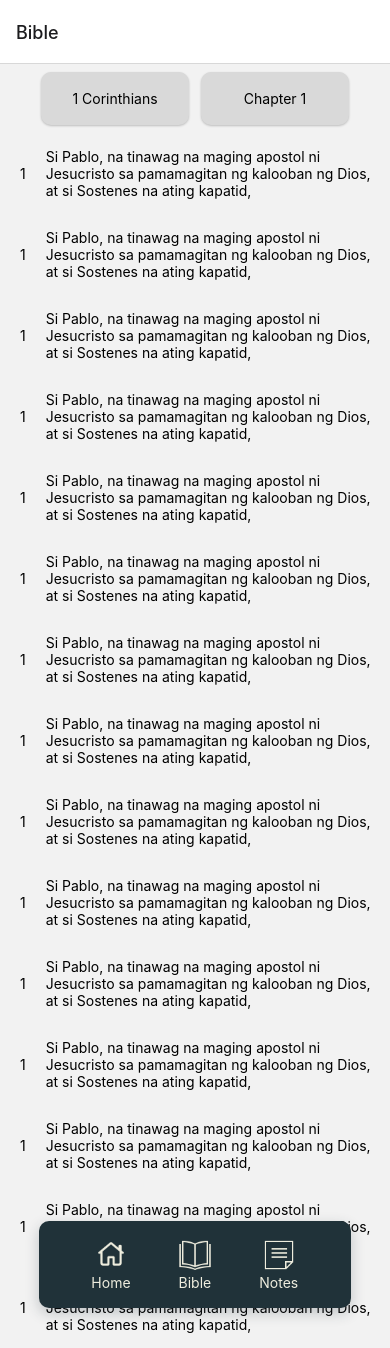
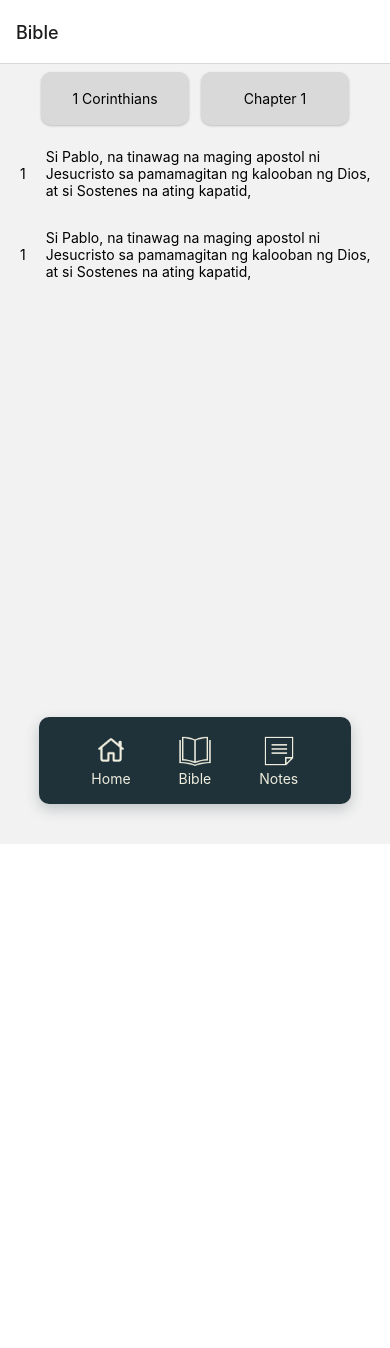
Before and after one commit to halourd/bible-app, a React Native app: screen /Bible in a window 390 px wide. After the commit the page ends 844 px from the top, so only its background shows below. Built offline with nearby package versions, Linux system fonts and the light colour scheme.

Commit message:
delete other sample verse

```diff
--- a/screens/Bible.js
+++ b/screens/Bible.js
@@ -45,136 +45,6 @@ export default class Bible extends Component {
                             </Text>
                         </View>
                     </View>
-                    <View style={style.VerseViewContainer}>
-                        <View style={style.verseNumber}>
-                            <Text>1</Text>
-                        </View>
-                        <View style={style.verseText}>
-                            <Text>
-                                Si Pablo, na tinawag na maging apostol ni Jesucristo sa pamamagitan ng kalooban ng Dios, at si Sostenes na ating kapatid,
-                            </Text>
-                        </View>
-                    </View>
-                    <View style={style.VerseViewContainer}>
-                        <View style={style.verseNumber}>
-                            <Text>1</Text>
-                        </View>
-                        <View style={style.verseText}>
-                            <Text>
-                                Si Pablo, na tinawag na maging apostol ni Jesucristo sa pamamagitan ng kalooban ng Dios, at si Sostenes na ating kapatid,
-                            </Text>
-                        </View>
-                    </View>
-                    <View style={style.VerseViewContainer}>
-                        <View style={style.verseNumber}>
-                            <Text>1</Text>
-                        </View>
-                        <View style={style.verseText}>
-                            <Text>
-                                Si Pablo, na tinawag na maging apostol ni Jesucristo sa pamamagitan ng kalooban ng Dios, at si Sostenes na ating kapatid,
-                            </Text>
-                        </View>
-                    </View>
-                    <View style={style.VerseViewContainer}>
-                        <View style={style.verseNumber}>
-                            <Text>1</Text>
-                        </View>
-                        <View style={style.verseText}>
-                            <Text>
-                                Si Pablo, na tinawag na maging apostol ni Jesucristo sa pamamagitan ng kalooban ng Dios, at si Sostenes na ating kapatid,
-                            </Text>
-                        </View>
-                    </View>
-                    <View style={style.VerseViewContainer}>
-                        <View style={style.verseNumber}>
-                            <Text>1</Text>
-                        </View>
-                        <View style={style.verseText}>
-                            <Text>
-                                Si Pablo, na tinawag na maging apostol ni Jesucristo sa pamamagitan ng kalooban ng Dios, at si Sostenes na ating kapatid,
-                            </Text>
-                        </View>
-                    </View>
-                    <View style={style.VerseViewContainer}>
-                        <View style={style.verseNumber}>
-                            <Text>1</Text>
-                        </View>
-                        <View style={style.verseText}>
-                            <Text>
-                                Si Pablo, na tinawag na maging apostol ni Jesucristo sa pamamagitan ng kalooban ng Dios, at si Sostenes na ating kapatid,
-                            </Text>
-                        </View>
-                    </View>
-                    <View style={style.VerseViewContainer}>
-                        <View style={style.verseNumber}>
-                            <Text>1</Text>
-                        </View>
-                        <View style={style.verseText}>
-                            <Text>
-                                Si Pablo, na tinawag na maging apostol ni Jesucristo sa pamamagitan ng kalooban ng Dios, at si Sostenes na ating kapatid,
-                            </Text>
-                        </View>
-                    </View>
-                    <View style={style.VerseViewContainer}>
-                        <View style={style.verseNumber}>
-                            <Text>1</Text>
-                        </View>
-                        <View style={style.verseText}>
-                            <Text>
-                                Si Pablo, na tinawag na maging apostol ni Jesucristo sa pamamagitan ng kalooban ng Dios, at si Sostenes na ating kapatid,
-                            </Text>
-                        </View>
-                    </View>
-                    <View style={style.VerseViewContainer}>
-                        <View style={style.verseNumber}>
-                            <Text>1</Text>
-                        </View>
-                        <View style={style.verseText}>
-                            <Text>
-                                Si Pablo, na tinawag na maging apostol ni Jesucristo sa pamamagitan ng kalooban ng Dios, at si Sostenes na ating kapatid,
-                            </Text>
-                        </View>
-                    </View>
-                    <View style={style.VerseViewContainer}>
-                        <View style={style.verseNumber}>
-                            <Text>1</Text>
-                        </View>
-                        <View style={style.verseText}>
-                            <Text>
-                                Si Pablo, na tinawag na maging apostol ni Jesucristo sa pamamagitan ng kalooban ng Dios, at si Sostenes na ating kapatid,
-                            </Text>
-                        </View>
-                    </View>
-                    <View style={style.VerseViewContainer}>
-                        <View style={style.verseNumber}>
-                            <Text>1</Text>
-                        </View>
-                        <View style={style.verseText}>
-                            <Text>
-                                Si Pablo, na tinawag na maging apostol ni Jesucristo sa pamamagitan ng kalooban ng Dios, at si Sostenes na ating kapatid,
-                            </Text>
-                        </View>
-                    </View>
-                    <View style={style.VerseViewContainer}>
-                        <View style={style.verseNumber}>
-                            <Text>1</Text>
-                        </View>
-                        <View style={style.verseText}>
-                            <Text>
-                                Si Pablo, na tinawag na maging apostol ni Jesucristo sa pamamagitan ng kalooban ng Dios, at si Sostenes na ating kapatid,
-                            </Text>
-                        </View>
-                    </View>
-                    <View style={style.VerseViewContainer}>
-                        <View style={style.verseNumber}>
-                            <Text>1</Text>
-                        </View>
-                        <View style={style.verseText}>
-                            <Text>
-                                Si Pablo, na tinawag na maging apostol ni Jesucristo sa pamamagitan ng kalooban ng Dios, at si Sostenes na ating kapatid,
-                            </Text>
-                        </View>
-                    </View>
 
                 </ScrollView>
 
```
